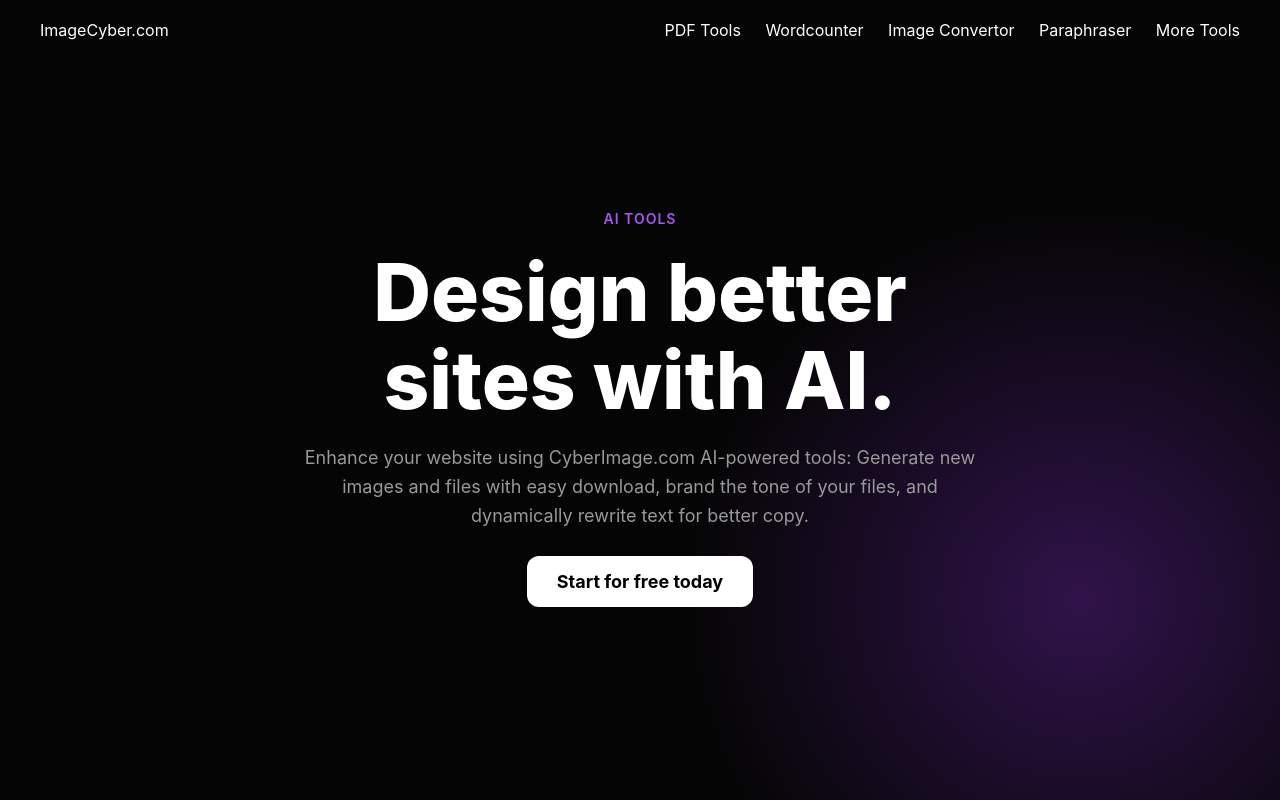
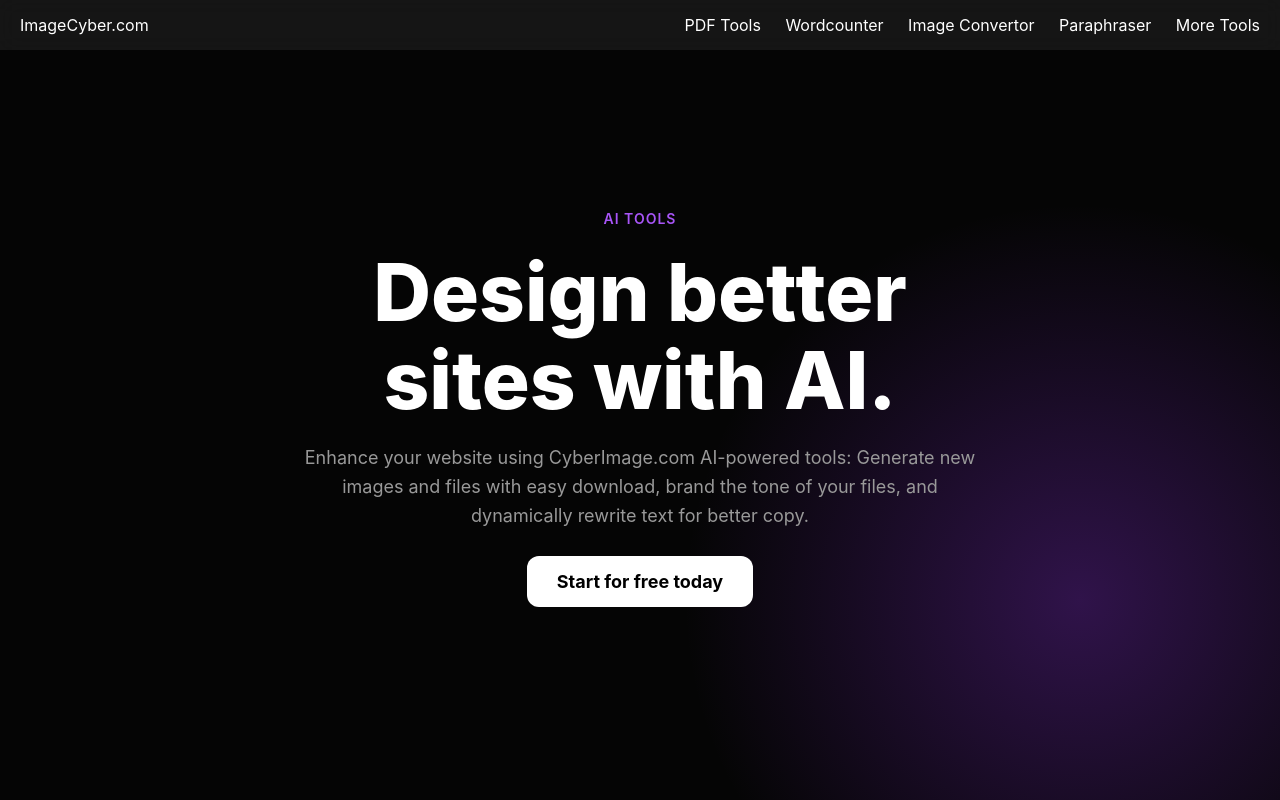
Before and after one commit to bass678/imagecyber.com, a plain HTML site: page index.html in a window 1280 px wide. Shown: the top 800 px of the page. Drawn offline with Linux system fonts and the light colour scheme; a script that the page names is missing.

Commit message:
Refactor navbar styling in style.css
Updated navbar styles, including padding and background color.

```diff
--- a/style.css
+++ b/style.css
@@ -11,14 +11,7 @@
     overflow-x: hidden;
 }
 /* Basic Navbar Styling */
-.navbar {
-    display: flex;
-    justify-content: space-between;
-    align-items: center;
-    padding: 15px;
-    background: #1a1a1a; /* Dark theme based on your image */
-    color: white;
-}
+
 
 .nav-menu a {
     color: white;
@@ -68,13 +61,13 @@
     display: flex;
     justify-content: space-between;
     align-items: center;
-    padding: 20px 40px;
+    padding: 15px 20px;
     position: fixed;
     width: 100%;
     top: 0;
     z-index: 1000;
     backdrop-filter: blur(10px);
-    background: rgba(5, 5, 5, 0.8);
+    background: rgba(26, 26, 26, 0.8);
 }
 
 .navbar nav a {
```
